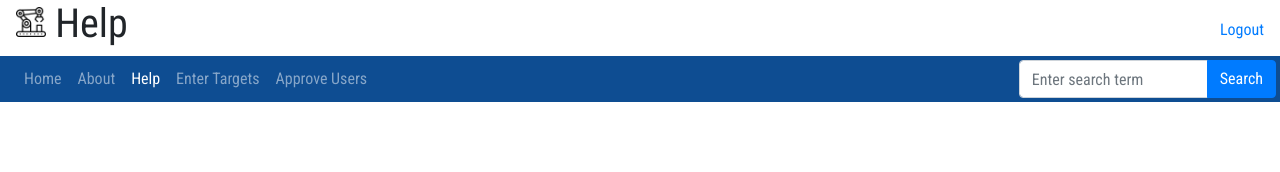
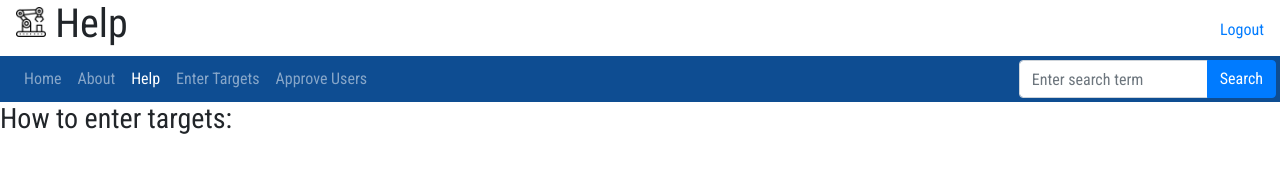
Before and after one commit to twoodward-byte/PRCO304, a website: page help.html in a window 1280 px wide. Drawn offline with Linux system fonts and the light colour scheme.

Commit message:
Added title to targets page

```diff
--- a/help.html
+++ b/help.html
@@ -25,6 +25,11 @@
           <div style="clear:both;"></div>
           <div id="navDiv"></div>
 
+          <h3>How to enter targets:</h3>
+
+
+
+
             <script>
              jQuery(document).ready(function(){
                 loadNavbar();
```
Also changed, not shown: targets.html (+1 -1 lines).
